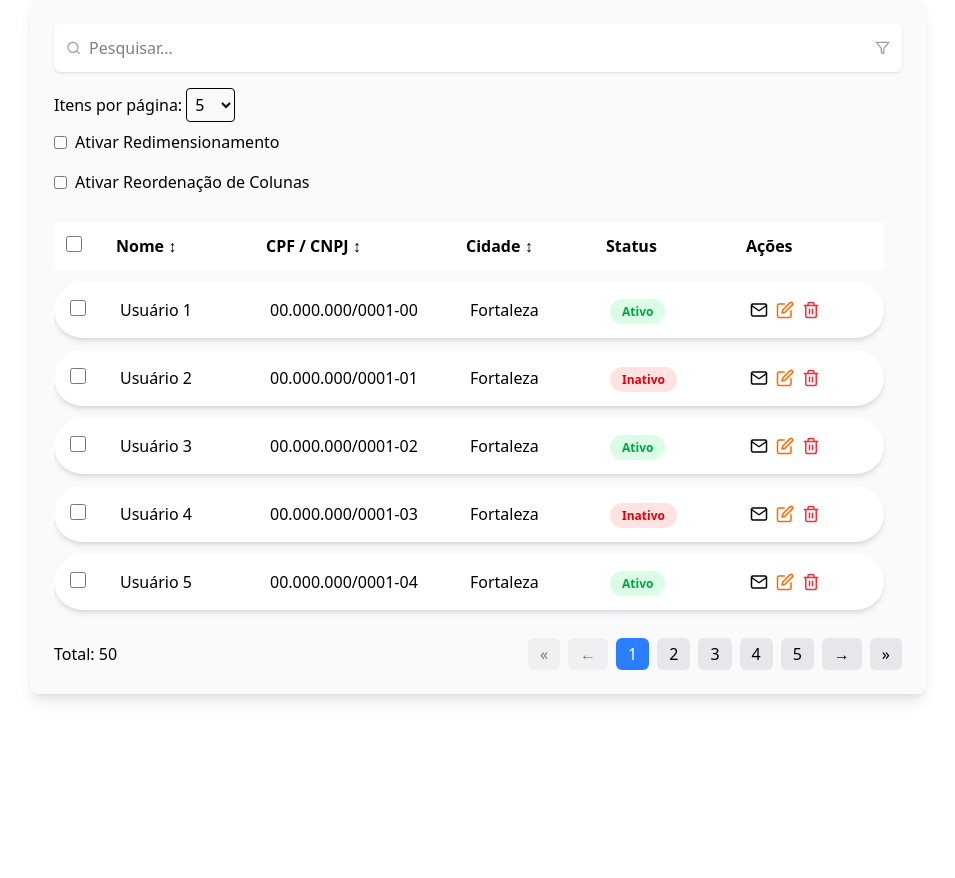
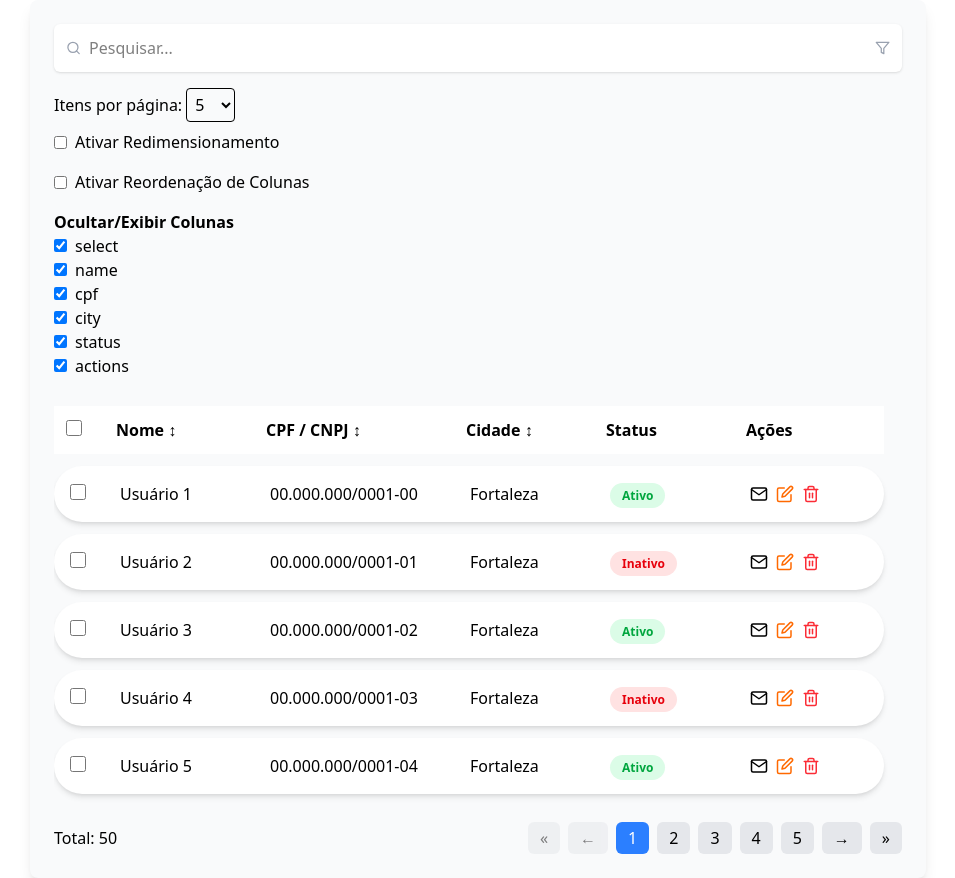
Before and after one commit to Dev-nathansilva/TABELA-TANSTACK, a React (Vite) app: page / in a window 1280 px wide. Shown: the whole page, without its empty margins (162-1117 px from the left). Before the commit the page ends 800 px from the top, so only its background shows below. Built offline with nearby package versions, Linux system fonts and the light colour scheme.

Commit message:
ocultar / Exibir colunas

```diff
--- a/src/App.jsx
+++ b/src/App.jsx
@@ -214,9 +214,18 @@ export default function App() {
     pageSize: 5,
   });
 
+  const [visibleColumns, setVisibleColumns] = useState(
+    columns.reduce((acc, col) => ({ ...acc, [col.id]: true }), {})
+  );
+
+  const filteredColumns = useMemo(
+    () => columns.filter((col) => visibleColumns[col.id]),
+    [columns, visibleColumns]
+  );
+
   const table = useReactTable({
     data: filteredData,
-    columns,
+    columns: filteredColumns,
     getCoreRowModel: getCoreRowModel(),
     getFilteredRowModel: getFilteredRowModel(),
     getPaginationRowModel: getPaginationRowModel(),
@@ -256,6 +265,13 @@ export default function App() {
     };
 
     document.addEventListener("mouseup", handleMouseUp);
+  };
+
+  const toggleColumnVisibility = (columnId) => {
+    setVisibleColumns((prev) => ({
+      ...prev,
+      [columnId]: !prev[columnId],
+    }));
   };
 
   return (
@@ -338,6 +354,21 @@ export default function App() {
           />
           Ativar Reordenação de Colunas
         </label>
+
+        <div className="mb-4">
+          <h3 className="font-semibold">Ocultar/Exibir Colunas</h3>
+          {columns.map((col) => (
+            <label key={col.id} className="block">
+              <input
+                type="checkbox"
+                checked={visibleColumns[col.id]}
+                onChange={() => toggleColumnVisibility(col.id)}
+                className="mr-2"
+              />
+              {col.id}
+            </label>
+          ))}
+        </div>
 
         <DndContext collisionDetection={closestCenter} onDragEnd={onDragEnd}>
           <SortableContext items={columns.map((col) => col.id)}>
```
